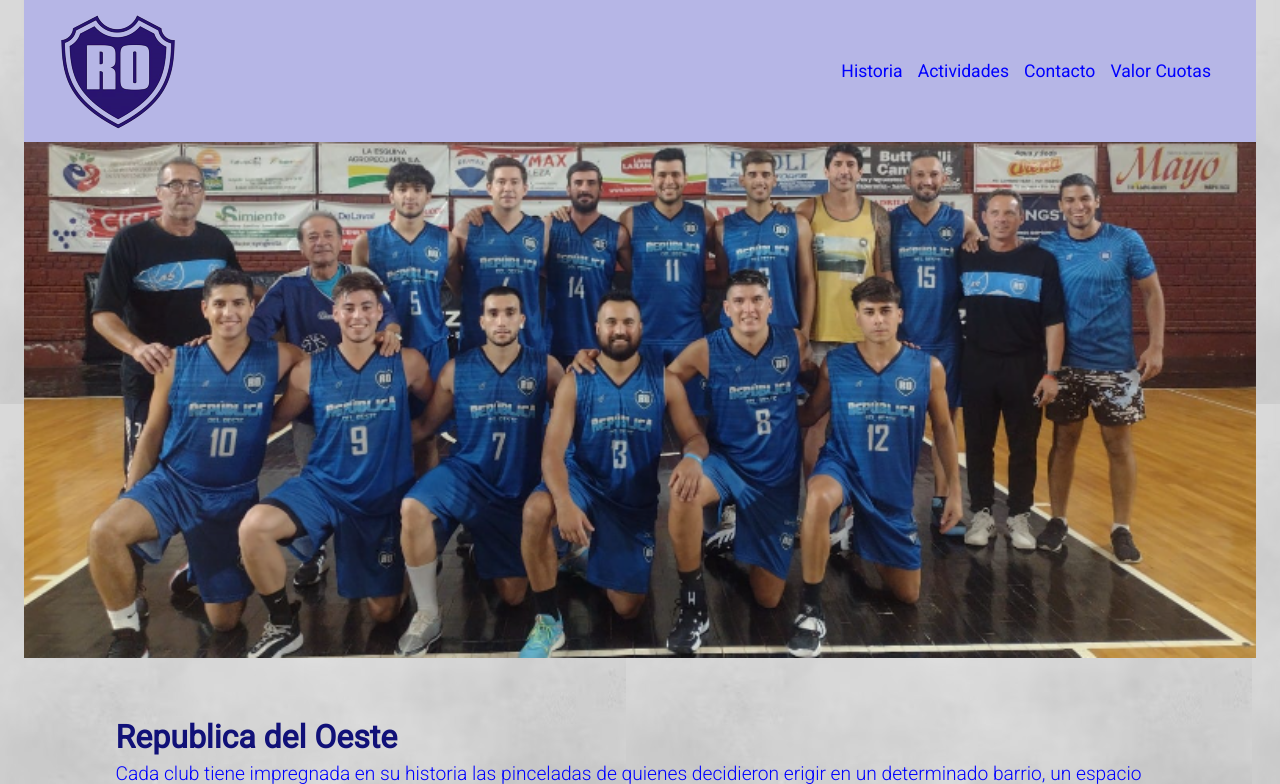
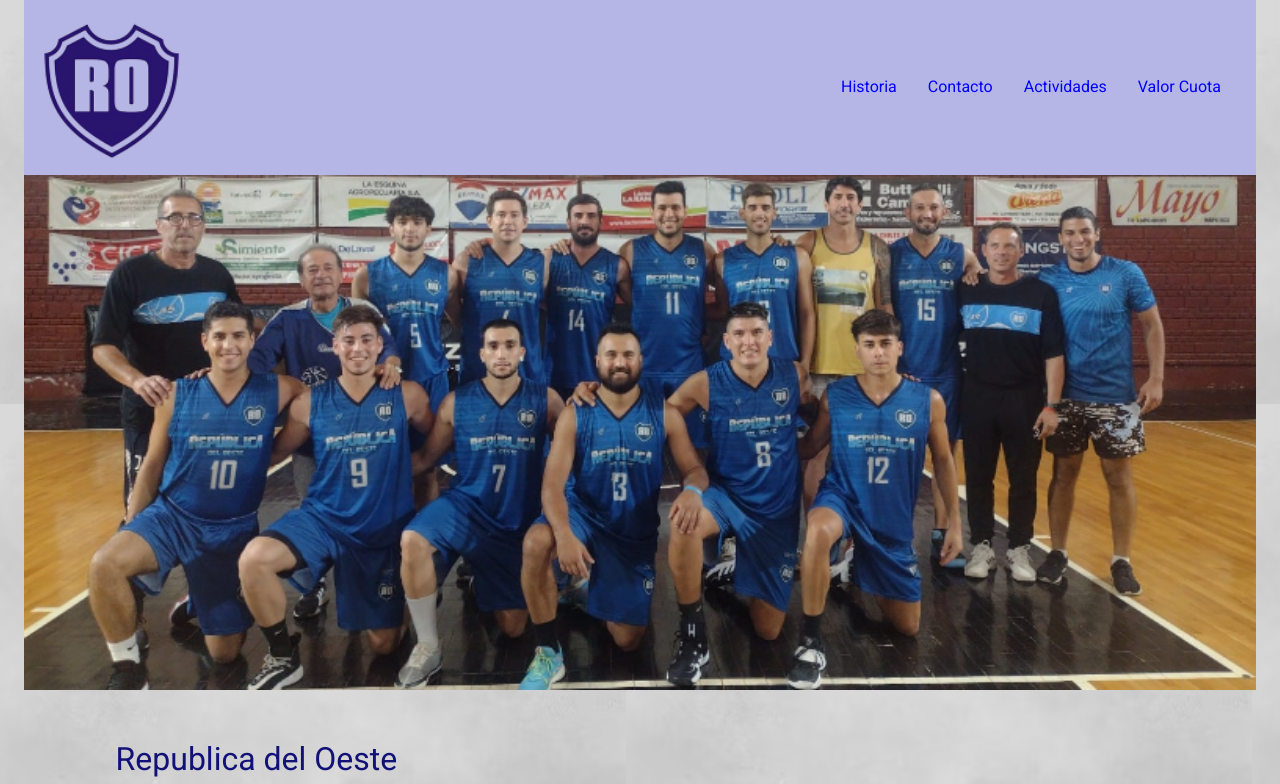
Before and after one commit to TomasGubinelli/PF-Gubinelli, a website: page index.html in a window 1280 px wide. Shown: the top 784 px of the page. Drawn offline with nearby package versions, Linux system fonts and the light colour scheme.

Commit message:
parte final de mi proyecto

```diff
--- a/css/style.css
+++ b/css/style.css
@@ -392,6 +392,9 @@ footer svg {
 
 .conteiner {
     padding: 30px;
+    width: 400;
+    height: 250;
+    border: 10px;
 }
 
 @media (width < 700px) {
--- a/index.html
+++ b/index.html
@@ -5,31 +5,53 @@
     <meta charset="UTF-8">
     <meta http-equiv="X-UA-Compatible" content="IE=edge">
     <meta name="viewport" content="width=device-width, initial-scale=1.0">
+    <meta name="description"
+        content="Con un ambiente cercano y familiar, republica fomenta el sentido de pertenencia y promueve el desarrollo personal y social de sus miembros. ">
     <title>Club Republica del Oeste - Santa Fe.</title>
+    <link href="https://cdn.jsdelivr.net/npm/bootstrap@5.3.0/dist/css/bootstrap.min.css" rel="stylesheet"
+        integrity="sha384-9ndCyUaIbzAi2FUVXJi0CjmCapSmO7SnpJef0486qhLnuZ2cdeRhO02iuK6FUUVM" crossorigin="anonymous">
     <link rel="shortcut icon" href="./img/favicon.png" type="image/x-icon">
     <link rel="stylesheet" href="./css/style.css">
 </head>
 
 <body>
-    <nav>
-        <a href="index.html">
-            <img src="img/logo repu.png" alt="Logo de republica del oeste.">
+    <nav class="navbar navbar-expand-lg botonera">
+        <div class="container-fluid">
+
+            <a class="navbar-brand" href="index.html">
+                <img src="../img/logo repu.png" alt="Logo republica del oeste">
             </a>
-        <ul>
-            <li>
-                <a href="./pages/historia.html">Historia</a>
+            <button class="navbar-toggler" type="button" data-bs-toggle="collapse"
+                data-bs-target="#navbarSupportedContent" aria-controls="navbarSupportedContent" aria-expanded="false"
+                aria-label="Toggle navigation">
+
+                <span class="navbar-toggler-icon"></span>
+            </button>
+            <div class="collapse navbar-collapse" id="navbarSupportedContent">
+
+                <ul class="navbar-nav ms-auto mb-2 mb-lg-0">
+                    <li class="nav-item">
+                        <a class="nav-link" href="./pages/historia.html">Historia</a>
                     </li>
-            <li>
-                <a href="./pages/actividades.html">Actividades</a>
+
                     </li>
-            <li>
-                <a href="./pages/contacto.html">Contacto</a>
+                    <li class="nav-item">
+                        <a class="nav-link" href="./pages/contacto.html">Contacto</a>
                     </li>
-            <li>
-                <a href="./pages/valorCuota.html">Valor Cuotas</a>
+
+                    <li class="nav-item">
+                        <a class="nav-link" href="./pages/actividades.html">Actividades</a>
+                    </li>
+
+                    <li class="nav-item">
+                        <a class="nav-link" href="./pages/valorcuota.html">Valor Cuota</a>
                     </li>
                 </ul>
+
+            </div>
+        </div>
     </nav>
+
 
     <header>
         <img src="img/header/Equipo-Primera.png" alt="foto del plantel de primera division de republica del oeste.">
@@ -61,8 +83,7 @@
 
         <center><iframe class="conteiner"
                 src="https://www.google.com/maps/embed?pb=!1m18!1m12!1m3!1d3396.717407839639!2d-60.717757899999995!3d-31.64158690000001!2m3!1f0!2f0!3f0!3m2!1i1024!2i768!4f13.1!3m3!1m2!1s0x95b5a9b445242f9f%3A0x4684e0f511addc2!2sAv.%20Gdor.%20Freyre%202765%2C%20S3000EPF%20Santa%20Fe!5e0!3m2!1ses-419!2sar!4v1685734344978!5m2!1ses-419!2sar"
-                width="400" height="250" style="border: 10px;;" allowfullscreen="" loading="lazy"
-                referrerpolicy="no-referrer-when-downgrade"></iframe></center>
+                allowfullscreen="" loading="lazy" referrerpolicy="no-referrer-when-downgrade"></iframe></center>
 
     </main>
 
```
Also changed, not shown: pages/actividades.html (+2 -2 lines), pages/contacto.html (+3 -3 lines), pages/historia.html (+6 -6 lines), pages/valorcuota.html (+3 -3 lines), robots.txt (added, +8 -0 lines), css/flexbox.css (deleted). Lines whose indentation alone changed are shown as unchanged.
